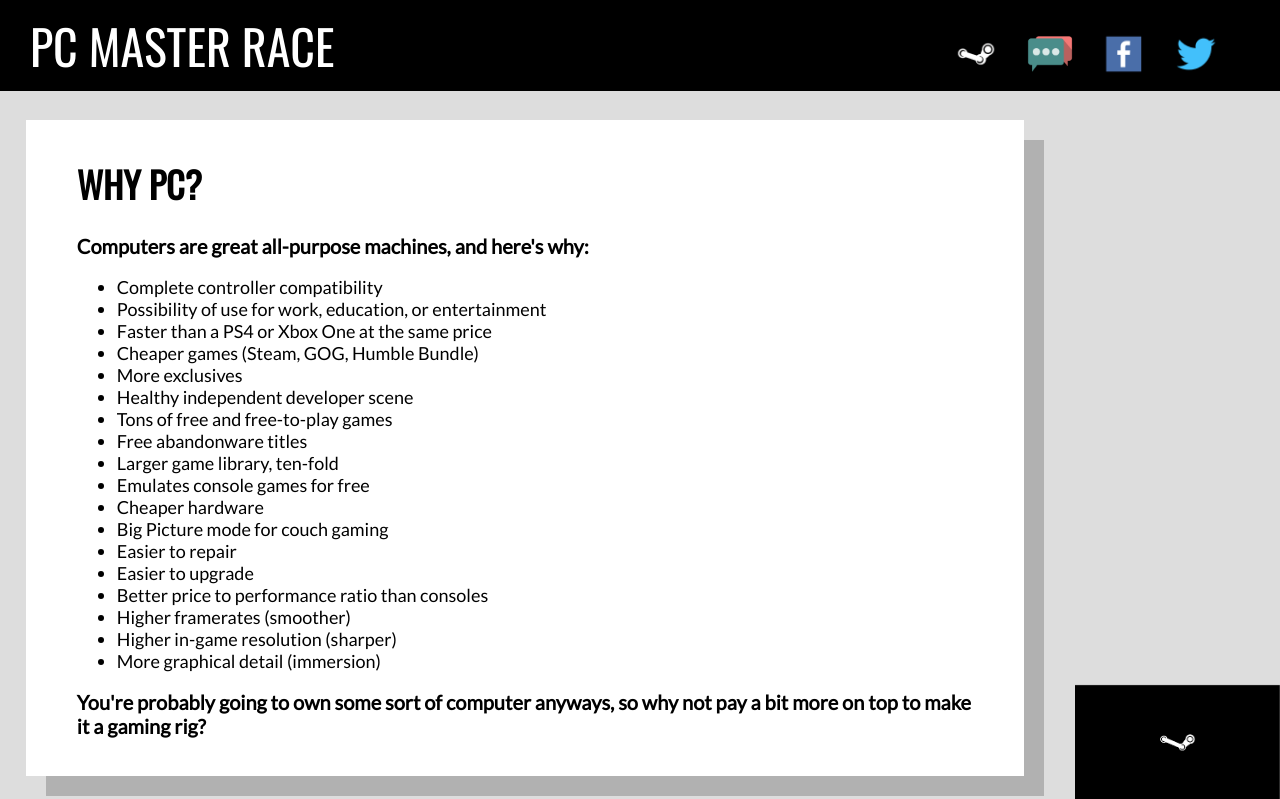
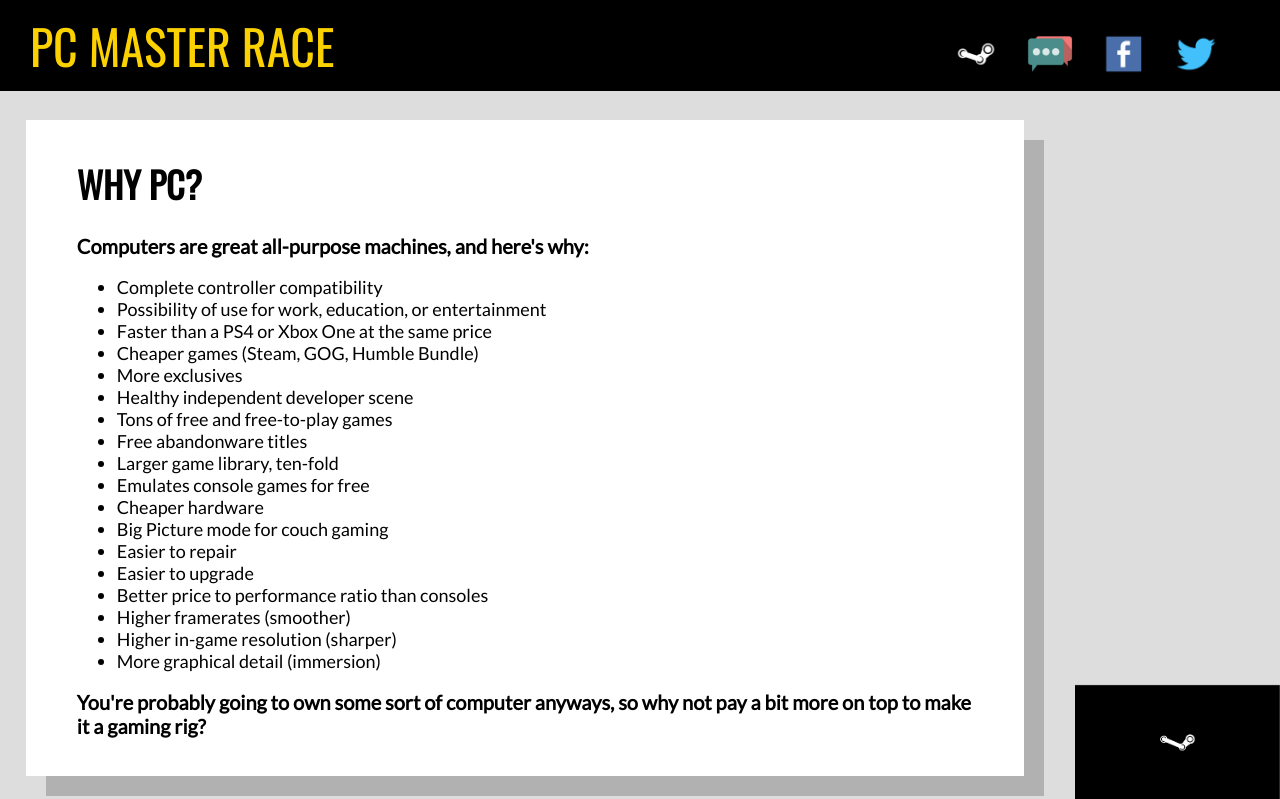
Before and after one commit to Eegras/pcmr, a PHP site: page / in a window 1280 px wide. Shown: the top 799 px of the page. Run offline with PHP 8.4, Linux system fonts and the light colour scheme; some libraries are stand-ins or nearby versions.

Commit message:
Added color hints to the page.

```diff
--- a/css/index.css
+++ b/css/index.css
@@ -51,7 +51,7 @@ b {
 	margin: 0px;
 	margin-bottom: 10px;
 	margin-left: 20px;
-	color: #FFF;
+	color: #FCD100;
 	float: left;
 }
 
@@ -98,7 +98,7 @@ b {
 
 	.label {
 		position: fixed;
-		color: #FFF;
+		color: #FCD100;
 		right: 450px;
 		top: 40px;
 		font-size: 24px;
```
